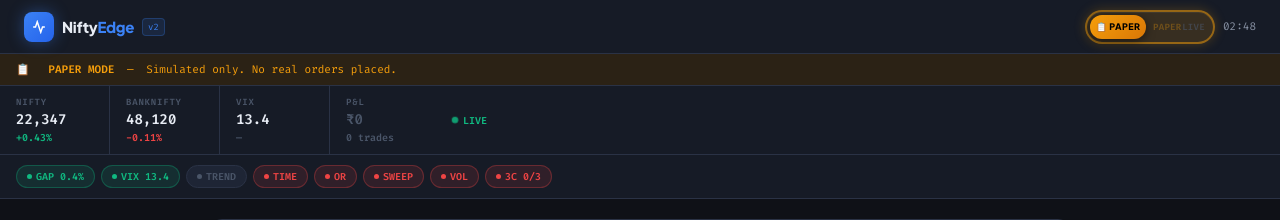
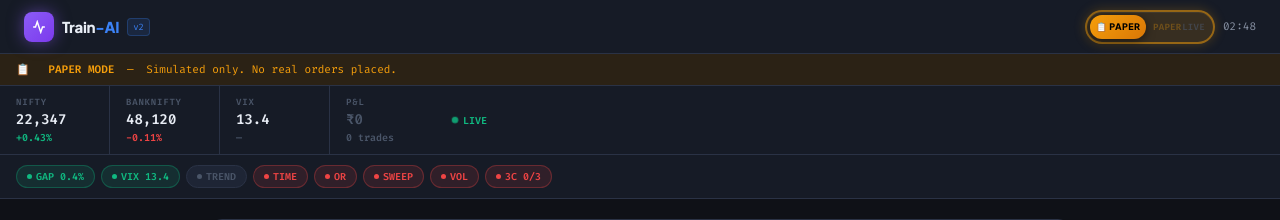
Before and after one commit to DayanandBotla/train-ai, a Flask app: page / in a window 1280 px wide. Shown: the top 220 px of the page. Run offline with Flask 3, Linux system fonts and the light colour scheme.

Commit message:
Update index.html

```diff
--- a/templates/index.html
+++ b/templates/index.html
@@ -6,7 +6,7 @@
 <meta name="apple-mobile-web-app-capable" content="yes">
 <meta name="apple-mobile-web-app-status-bar-style" content="black-translucent">
 <meta name="theme-color" content="#0f1117">
-<title>AI Trade</title>
+<title>Train-AI</title>
 <link href="https://fonts.googleapis.com/css2?family=Fira+Code:wght@400;500;600&family=Plus+Jakarta+Sans:wght@400;500;600;700;800&display=swap" rel="stylesheet">
 <style>
 :root {
@@ -48,9 +48,9 @@ body{background:var(--bg);color:var(--text);font-family:var(--sans);min-height:1
 .logo{display:flex;align-items:center;gap:8px}
 .logo-icon{
   width:30px;height:30px;
-  background:linear-gradient(135deg,var(--accent),#2563eb);
+  background:linear-gradient(135deg,var(--purple),#7c3aed);
   border-radius:8px;display:flex;align-items:center;justify-content:center;
-  box-shadow:0 0 16px rgba(59,130,246,.4);
+  box-shadow:0 0 16px rgba(139,92,246,.5);
 }
 .logo-icon svg{width:14px;height:14px;stroke:white;stroke-width:2.5;fill:none}
 .logo-text{font-size:15px;font-weight:800;letter-spacing:-.3px}
@@ -475,7 +475,7 @@ select.field-input{cursor:pointer;appearance:none;background-image:url("data:[em
     <div class="logo-icon">
       <svg viewBox="0 0 24 24"><polyline points="22 12 18 12 15 21 9 3 6 12 2 12"/></svg>
     </div>
-    <div class="logo-text">Nifty<em>Edge</em></div>
+    <div class="logo-text">Train<em>-AI</em></div>
     <div class="logo-ver">v2</div>
   </div>
   <div class="topbar-right">
@@ -837,6 +837,7 @@ select.field-input{cursor:pointer;appearance:none;background-image:url("data:[em
         </div>
         <div class="sc-bar-wrap">
           <div style="font-size:9px;font-family:var(--mono);color:var(--text3);margin-bottom:4px" id="scoreLabel">Waiting for signal…</div>
+          <div style="font-size:9px;font-family:var(--mono);color:var(--purple);margin-top:4px" id="lotSizeLabel"></div>
           <div class="sc-bar"><div class="sc-bar-fill" id="scoreFill" style="width:0%;background:var(--text3)"></div></div>
         </div>
       </div>
@@ -949,7 +950,7 @@ select.field-input{cursor:pointer;appearance:none;background-image:url("data:[em
         <button class="btn btn-ghost" style="font-size:10px;padding:3px 8px;margin-left:auto" onclick="document.getElementById('alog').innerHTML=''">Clear</button>
       </div>
       <div class="alog" id="alog">
-        <div class="alog-item info"><div class="alog-t">INIT</div><div class="alog-m">AI Trade v2 loaded. 8-filter engine ready.</div></div>
+        <div class="alog-item info"><div class="alog-t">INIT</div><div class="alog-m">Train-AI v2 loaded. 8-filter engine ready.</div></div>
         <div class="alog-item warn"><div class="alog-t">INIT</div><div class="alog-m">Gap · VIX · Trend · 3-Candle filters active.</div></div>
       </div>
     </div>
@@ -1014,9 +1015,17 @@ function updateAI(d){
   const scoreFill=document.getElementById('scoreFill');
   scoreFill.style.width=sc+'%';
   scoreFill.style.background=scColor;
-  const scoreLabels={0:'Waiting…',30:'Weak setup',55:'Moderate',70:'Strong',85:'Very Strong'};
+  const scoreLabels={0:'Waiting…',30:'Weak — skip',55:'Moderate — 1 lot',65:'Good — 2 lots 🔥',75:'Strong — 3 lots 🔥🔥',85:'Max conviction — 4 lots 🔥🔥🔥'};
   const lk=Object.keys(scoreLabels).reverse().find(k=>sc>=k)||0;
   document.getElementById('scoreLabel').textContent=scoreLabels[lk];
+  // Dynamic lot display
+  const lotEl=document.getElementById('lotSizeLabel');
+  if(lotEl){
+    const lots=sc>=85?4:sc>=75?3:sc>=65?2:1;
+    const lotColor=lots>=4?'var(--green)':lots>=3?'#34d399':lots>=2?'var(--amber)':'var(--text3)';
+    lotEl.textContent=lots>=2?`AUTO LOTS: ${lots} × base`:'1 lot — wait for stronger setup';
+    lotEl.style.color=lotColor;
+  }
 
   // AI probabilities
   const prob=d.ai_prob||0.5; const probDn=d.ai_prob_down||0.5;
```
